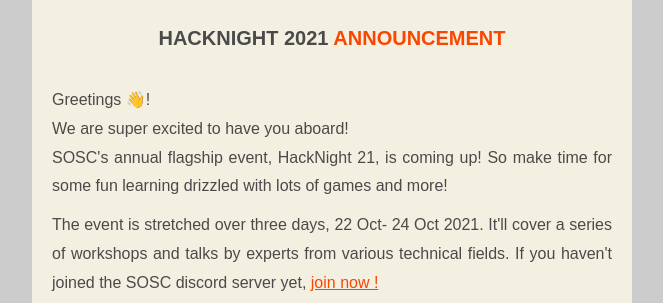
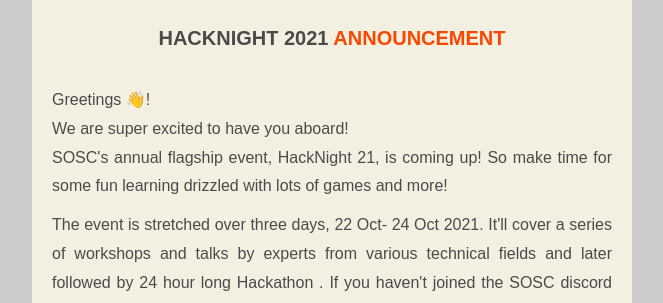
Before and after one commit to alpha-oss/Hacknight-mail-template, a plain HTML site: page index.html in a window 1280 px wide. Shown: the part 643-946 px from the top of the page, without its empty margins (308-971 px from the left). Drawn offline with Linux system fonts and the light colour scheme.

Commit message:
few change

```diff
--- a/index.html
+++ b/index.html
@@ -149,7 +149,7 @@
 								<p
 									style="margin:0;line-height:1.8;word-break:break-word;text-align:justify;margin-top:0;margin-bottom:20px">
 									The event is stretched over three days, 22 Oct- 24 Oct 2021. It'll cover a series of
-									workshops and talks by experts from various technical fields.
+									workshops and talks by experts from various technical fields and later followed by 24 hour long Hackathon .
 									If you haven't joined the SOSC discord server yet,
 
 									<a href="https://discord.gg/GAXvjuPU" style="color:#f74700 ;" target="_blank">join now !</a>
```
